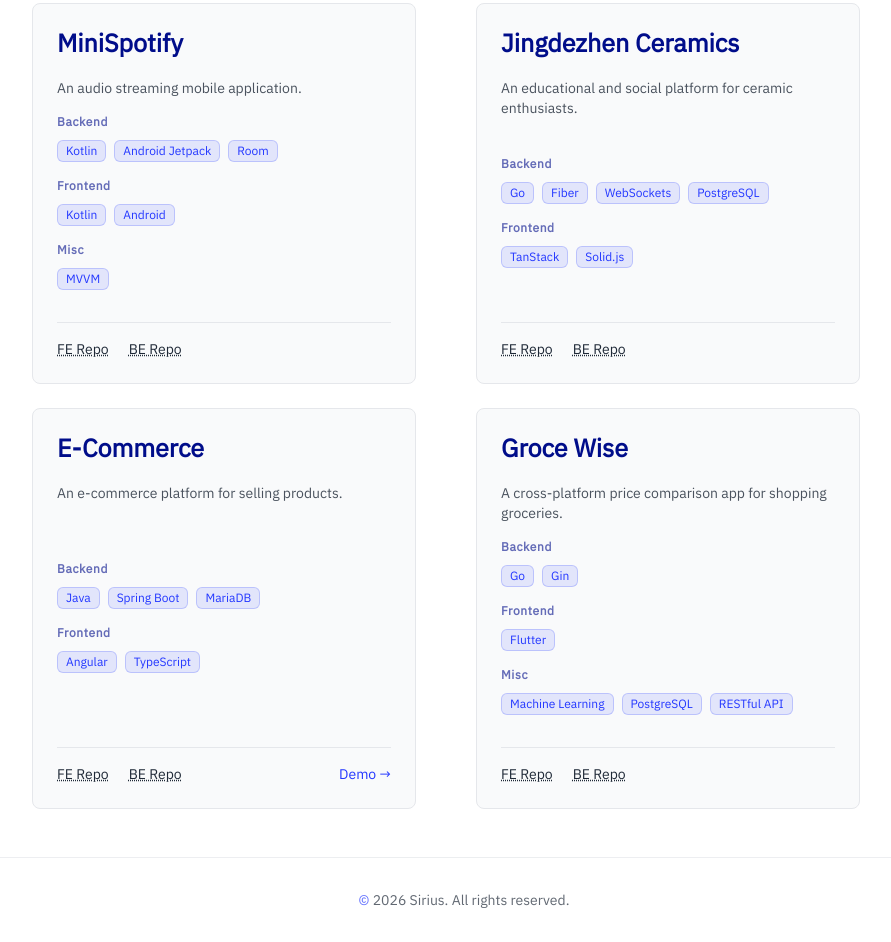
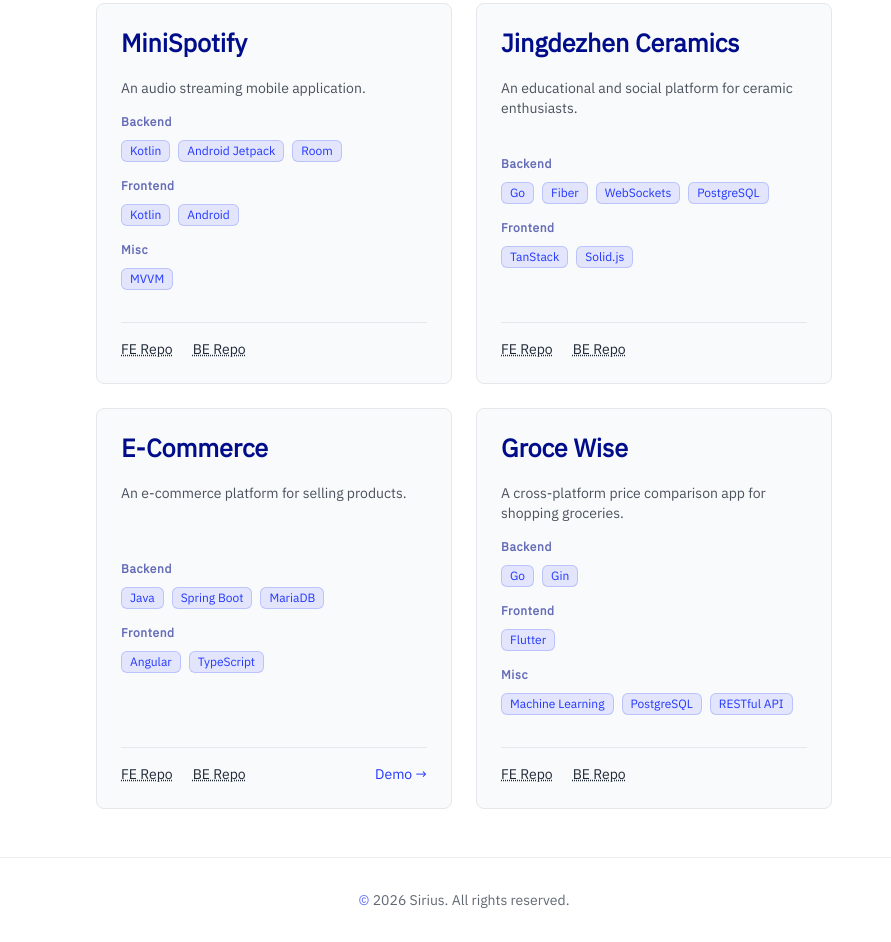
Before and after one commit to shujiejune/sirius, an Astro site: page /sirius/projects in a window 1280 px wide. Shown: the part 1703-2645 px from the top of the page, without its empty margins (176-1067 px from the left). Built offline with nearby package versions, Linux system fonts and the light colour scheme; Astro itself is replaced by a stand-in of ours.

Commit message:
fix(components): update width of ProjectCard to fit in w-3xl

```diff
--- a/src/components/ProjectCard.astro
+++ b/src/components/ProjectCard.astro
@@ -19,7 +19,7 @@
 ---
 
 <div
-    class="flex flex-col w-sm p-6 rounded-lg border border-skin-line bg-skin-card hover:border-skin-accent transition-colors"
+    class="flex flex-col p-6 rounded-lg h-full border border-skin-line bg-skin-card hover:border-skin-accent transition-colors"
 >
     <h4 class="text-xl font-bold text-skin-accent-dark">{title}</h4>
     <p class="mt-3 mb-3 text-sm opacity-80 grow">{description}</p>
--- a/src/layouts/Portfolio.astro
+++ b/src/layouts/Portfolio.astro
@@ -20,7 +20,7 @@
     </head>
     <body>
         <Header />
-        <main class="flex flex-col justify-content-center px-6 py-12 max-w-4xl mx-auto">
+        <main class="flex flex-col justify-content-center px-6 py-12 max-w-3xl mx-auto">
             <h1 class="text-4xl text-skin-accent-dark">Self Introduction</h1>
             <section id="summary" class="mt-12 mb-12 pb-6 border-b border-skin-line">
                 <p class="mb-3">
```
